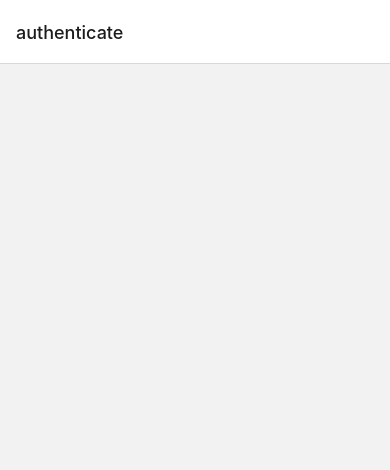
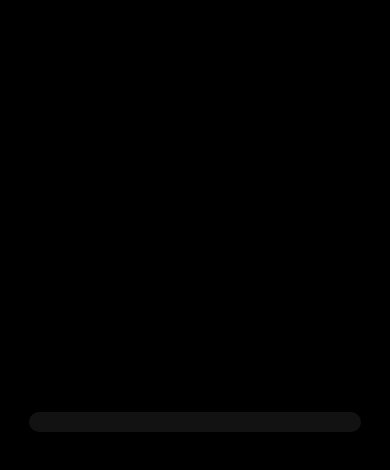
Before and after one commit to chuchrahimanshu/cooders.mobile, a React Native app: screen /authenticate in a window 390 px wide. Shown: the top 470 px of the page. Built offline with nearby package versions, Linux system fonts and the light colour scheme.

Commit message:
Create a Skip Button Component

```diff
--- a/package.json
+++ b/package.json
@@ -15,7 +15,7 @@
     "expo-status-bar": "~1.12.1",
     "react": "18.2.0",
     "react-native": "0.74.3",
-    "react-native-safe-area-context": "4.10.5",
+    "react-native-safe-area-context": "^4.10.5",
     "react-native-screens": "3.31.1"
   },
   "devDependencies": {
--- a/src/navigation/AuthNavigation.tsx
+++ b/src/navigation/AuthNavigation.tsx
@@ -11,11 +11,14 @@ const Stack = createNativeStackNavigator();
 
 const AuthNavigation: React.FC = () => {
   return (
-    <Stack.Navigator>
+    <Stack.Navigator
+      screenOptions={{
+        headerShown: false,
+      }}>
       <Stack.Screen name="authenticate" component={Authenticate} />
       <Stack.Screen name="signup" component={SignUp} />
       <Stack.Screen name="signin" component={SignIn} />
-      <Stack.Screen name="changepasswor`d" component={ChangePassword} />
+      <Stack.Screen name="changepassword" component={ChangePassword} />
       <Stack.Screen name="forgetpassword" component={ForgetPassword} />
       <Stack.Screen name="emailverification" component={EmailVerification} />
       <Stack.Screen
--- a/src/screens/authentication/Authenticate.tsx
+++ b/src/screens/authentication/Authenticate.tsx
@@ -1,8 +1,30 @@
 import React from "react";
-import { View } from "react-native";
+import { StyleSheet, Text, View } from "react-native";
+import { SafeAreaView } from "react-native-safe-area-context";
 
 const Authenticate: React.FC = () => {
-  return <View></View>;
+  return (
+    <SafeAreaView style={styles.display}>
+      <View style={styles.container}></View>
+    </SafeAreaView>
+  );
 };
 
+const styles = StyleSheet.create({
+  display: {
+    flex: 1,
+    backgroundColor: "#000000",
+    alignItems: "center",
+    justifyContent: "center",
+    position: "relative",
+  },
+  container: {
+    height: "auto",
+    width: "85%",
+    backgroundColor: "#121212",
+    padding: 10,
+    borderRadius: 10,
+  },
+});
+
 export default Authenticate;
```
Also changed, not shown: src/components/global/SkipButton.tsx (added, +41 -0 lines), 1 other file (tests, documents, lock files or other folders).
